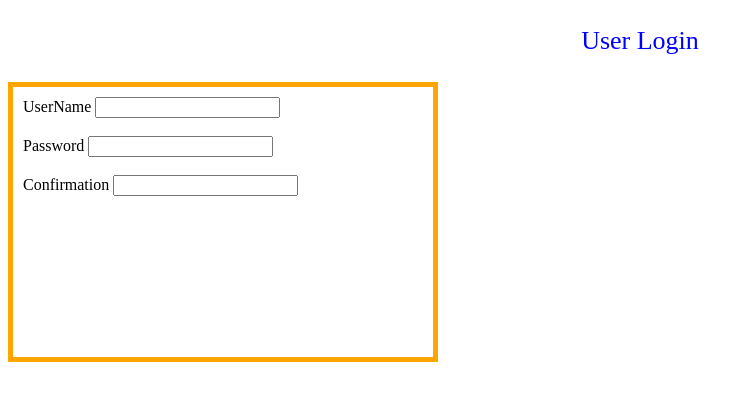
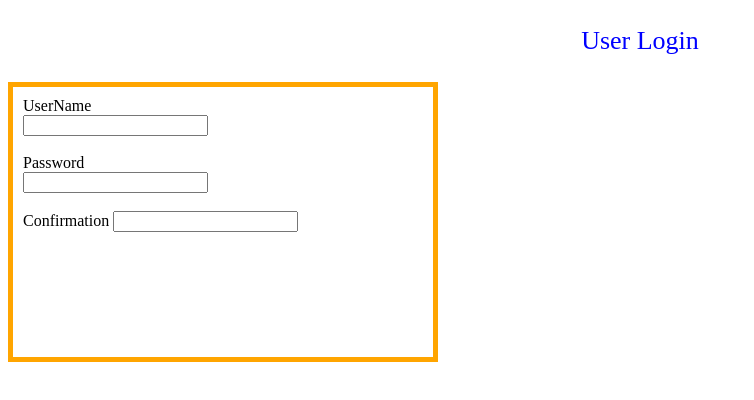
Before and after one commit to amendezo/midterm-2019, a plain HTML site: page index.html in a window 1280 px wide. Shown: the whole page, without its empty margins (0-754 px from the left). Drawn offline with Linux system fonts and the light colour scheme.

Commit message:
Update index.html

```diff
--- a/index.html
+++ b/index.html
@@ -11,9 +11,9 @@
     <p id="first">User Login</p>
     <div id="orangeBox">
         <form id="login">
-            UserName <input type="text" name="username" maxlength="12">
+            UserName <br> <input type="text" name="username" maxlength="12">
             <br> <br>
-            Password <input type="text" name="password" maxlength="12">
+            Password <br> <input type="text" name="password" maxlength="12">
             <br> <br>
             Confirmation <input type="text" name="confirmation" maxlength="12">
         </form>
```
